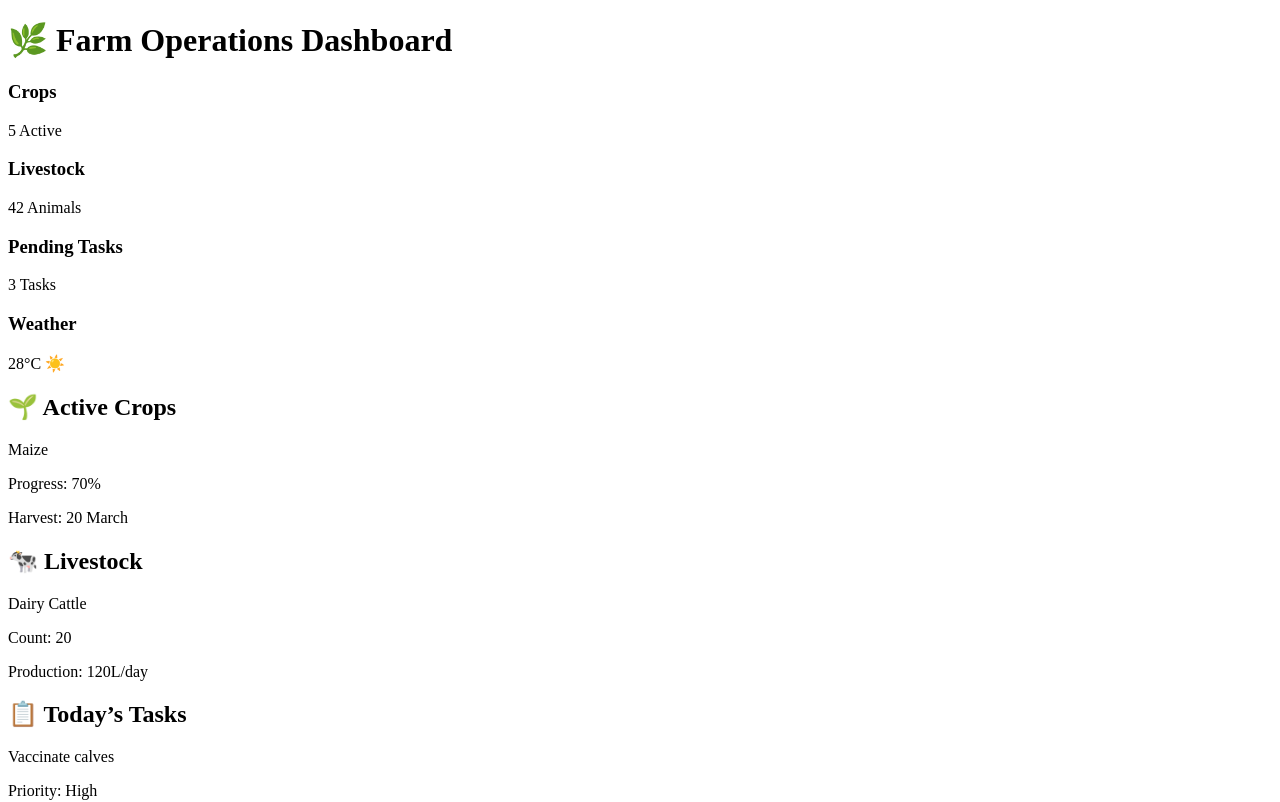
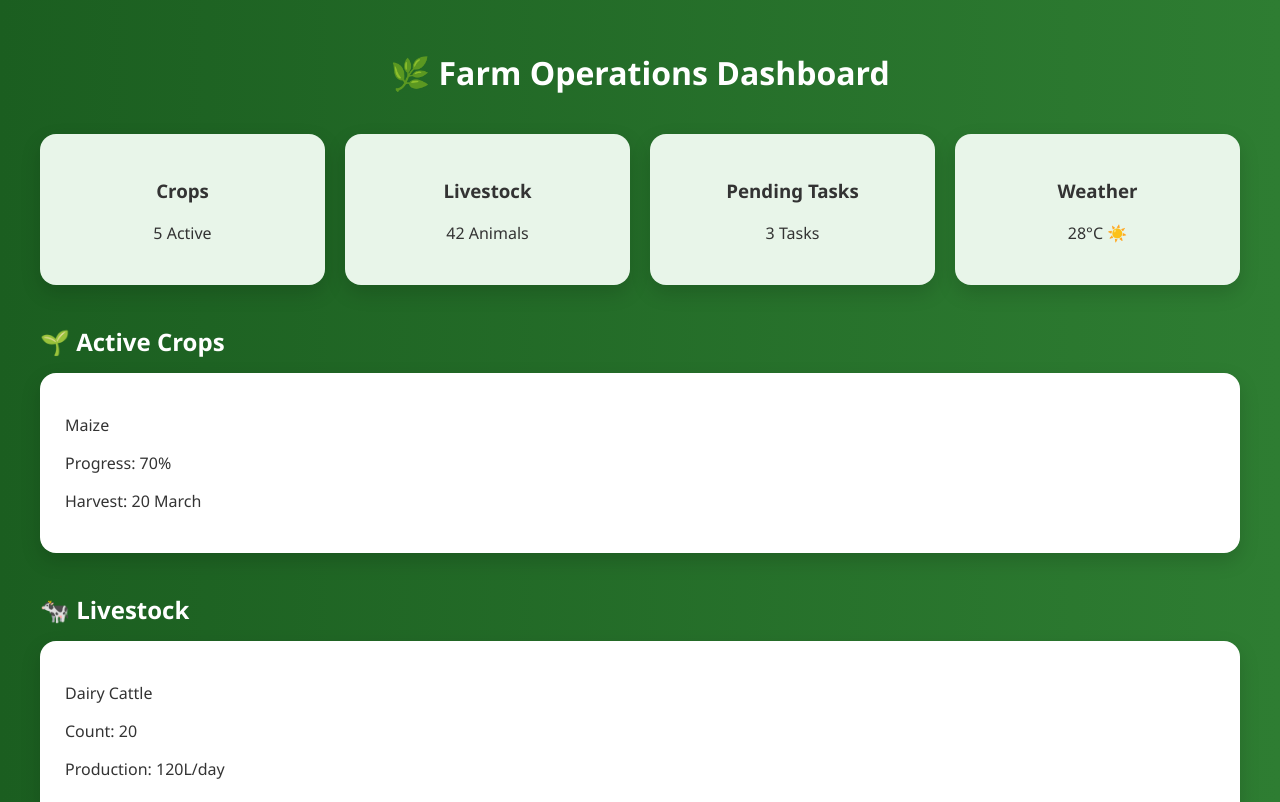
Before and after one commit to AmandaNokubonga/farm-operations-dashboard, a React (Create React App) app: page / in a window 1280 px wide. Shown: the top 802 px of the page. Built offline with nearby package versions, Linux system fonts and the light colour scheme.

Commit message:
Update App.css

```diff
--- a/src/App.css
+++ b/src/App.css
@@ -1,17 +1,52 @@
-.info-box {
-  background: rgba(255, 255, 255, 0.9);
-  padding: 20px;
-  border-radius: 12px;
-  box-shadow: 0 6px 15px rgba(0,0,0,0.1);
-  margin-top: 30px;
+body {
+  margin: 0;
+  font-family: 'Segoe UI', sans-serif;
+  background: linear-gradient(to right, #1b5e20, #2e7d32);
+  color: #333;
 }
 
-.card.stat {
-  cursor: pointer;
-  transition: 0.3s ease;
+.dashboard {
+  padding: 30px;
+  max-width: 1200px;
+  margin: auto;
 }
 
-.card.stat:hover {
-  background: #c8e6c9;
-  transform: translateY(-5px);
+h1 {
+  text-align: center;
+  color: white;
+  margin-bottom: 40px;
+  font-weight: 600;
 }
+
+.cards {
+  display: grid;
+  grid-template-columns: repeat(auto-fit, minmax(220px, 1fr));
+  gap: 20px;
+  margin-bottom: 40px;
+}
+
+.card {
+  background: white;
+  padding: 25px;
+  border-radius: 16px;
+  box-shadow: 0 8px 20px rgba(0,0,0,0.15);
+}
+
+.stat {
+  text-align: center;
+  background: #e8f5e9;
+  font-weight: 500;
+}
+
+.section {
+  margin-bottom: 40px;
+}
+
+.section h2 {
+  color: white;
+  margin-bottom: 15px;
+}
+
+.overdue {
+  border-left: 6px solid red;
+}
```
